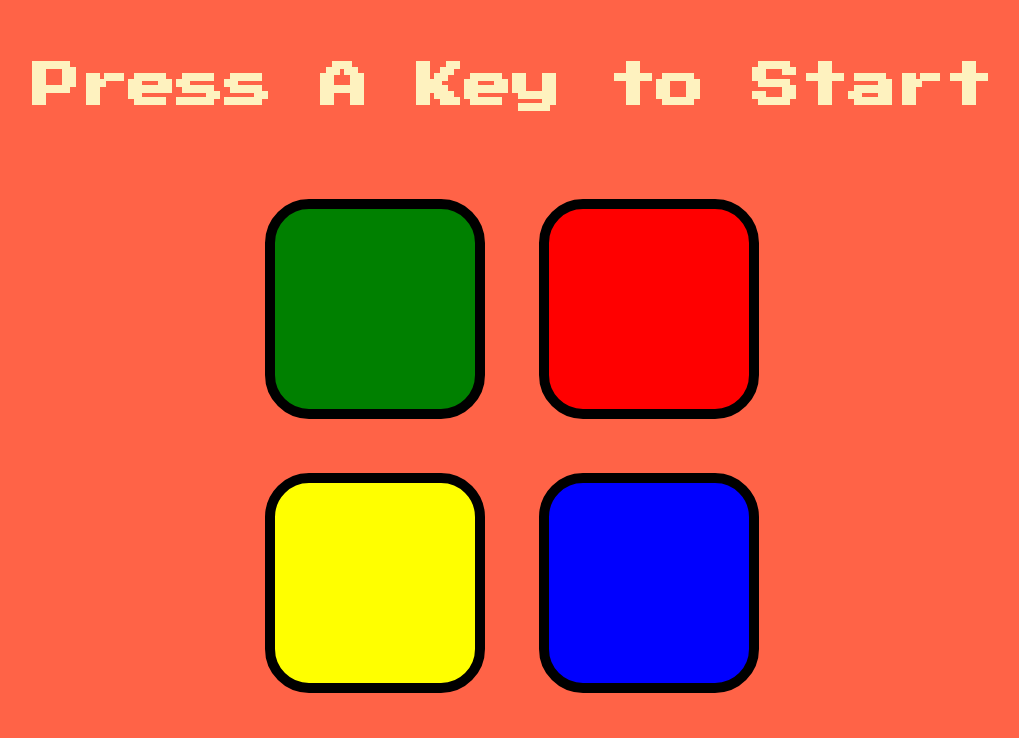
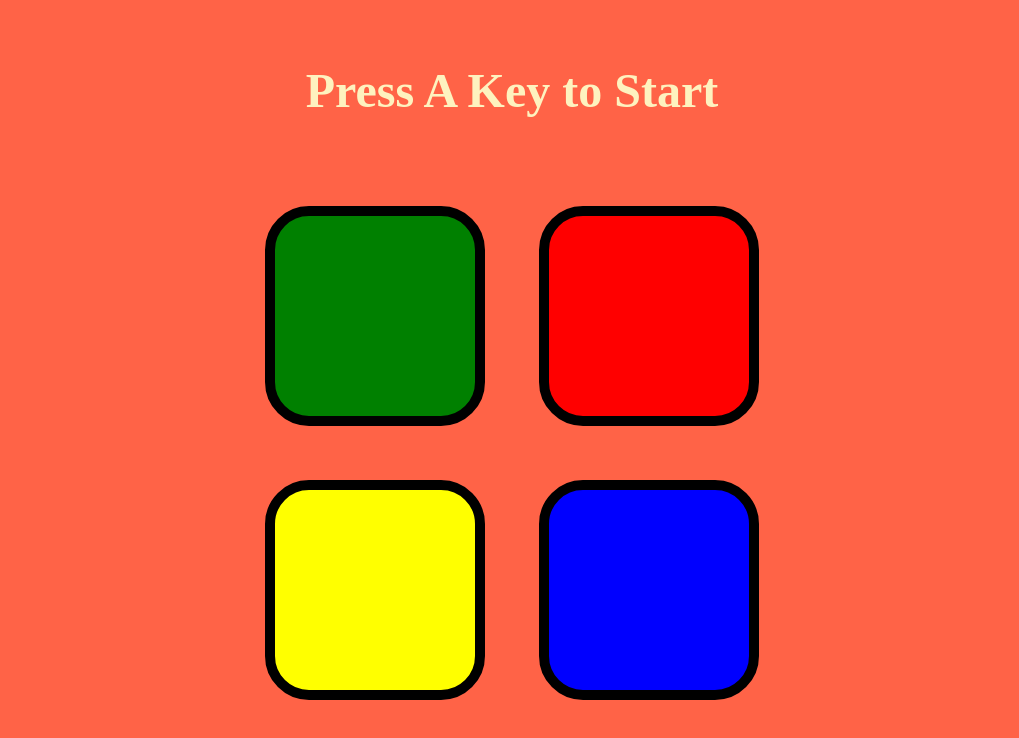
Before and after one commit to saumyrastogi/CopyThePattern, a plain HTML site: page index.html in a window 1280 px wide. Shown: the whole page, without its empty margins (128-1147 px from the left). Drawn offline with nearby package versions, Linux system fonts and the light colour scheme.

Commit message:
Update styles.css

```diff
--- a/css/styles.css
+++ b/css/styles.css
@@ -4,7 +4,7 @@ body {
 }
 
 #level-title {
-  font-family: 'Press Start 2P', cursive;
+  font-family: serif , cursive;
   font-size: 3rem;
   margin:  5%;
   color: #FEF2BF;
```
